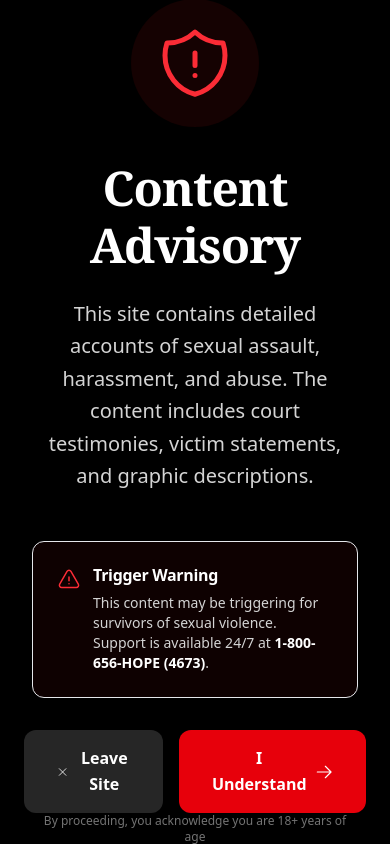
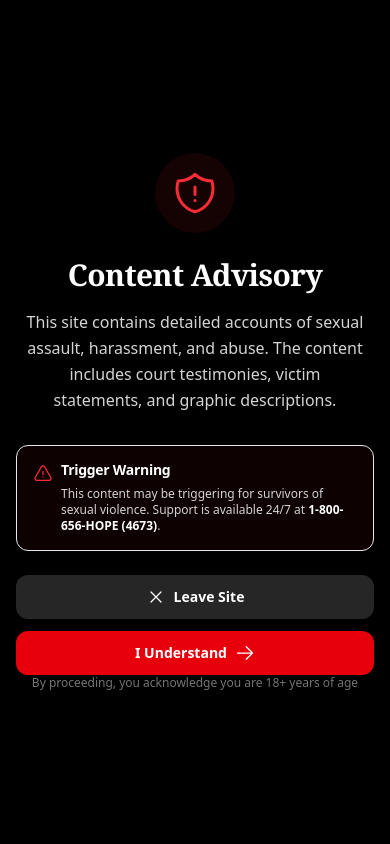
Before and after one commit to mematthew123/orange-shit, a Next.js app: page / in a window 390 px wide. Built offline with nearby package versions, Linux system fonts and the light colour scheme.

Commit message:
Refactor ImmersiveEntry component for improved layout and accessibility; adjust padding, font sizes, and button styles for better user experience.

```diff
--- a/components/ImmersiveEntry.tsx
+++ b/components/ImmersiveEntry.tsx
@@ -40,28 +40,28 @@ export function ImmersiveEntry({ onEnter }: { onEnter: () => void }) {
         }`}>
             {/* Stage 1: Warning */}
             {stage === 'warning' && (
-                <div className="h-full flex items-center justify-center p-8">
+                <div className="h-full flex items-center justify-center p-4 sm:p-8">
                     <div className="max-w-2xl w-full animate-fade-in">
-                        <div className="text-center mb-12">
-                            <div className="inline-flex p-6 bg-red-950/30 rounded-full mb-8">
-                                <ShieldExclamationIcon className="h-20 w-20 text-red-500" />
+                        <div className="text-center mb-8 sm:mb-12">
+                            <div className="inline-flex p-4 sm:p-6 bg-red-950/30 rounded-full mb-6 sm:mb-8">
+                                <ShieldExclamationIcon className="h-12 w-12 sm:h-16 md:h-20 sm:w-16 md:w-20 text-red-500" />
                             </div>
-                            <h1 className="text-5xl font-bold text-white mb-6 quote-serif">
+                            <h1 className="text-3xl sm:text-4xl md:text-5xl font-bold text-white mb-4 sm:mb-6 quote-serif">
                                 Content Advisory
                             </h1>
-                            <p className="text-xl text-neutral-300 leading-relaxed mb-8">
+                            <p className="text-base sm:text-lg md:text-xl text-neutral-300 leading-relaxed mb-6 sm:mb-8 px-2">
                                 This site contains detailed accounts of sexual assault,
                                 harassment, and abuse. The content includes court testimonies,
                                 victim statements, and graphic descriptions.
                             </p>
                         </div>
 
-                        <div className="bg-red-950/20 border border-red-500/30 rounded-xl p-6 mb-8">
-                            <div className="flex items-start gap-3">
-                                <ExclamationTriangleIcon className="h-6 w-6 text-red-500 flex-shrink-0 mt-0.5" />
+                        <div className="bg-red-950/20 border border-red-500/30 rounded-xl p-4 sm:p-6 mb-6 sm:mb-8">
+                            <div className="flex items-start gap-2 sm:gap-3">
+                                <ExclamationTriangleIcon className="h-5 w-5 sm:h-6 sm:w-6 text-red-500 flex-shrink-0 mt-0.5" />
                                 <div>
-                                    <h3 className="font-bold text-white mb-2">Trigger Warning</h3>
-                                    <p className="text-sm text-neutral-300">
+                                    <h3 className="font-bold text-white mb-2 text-sm sm:text-base">Trigger Warning</h3>
+                                    <p className="text-xs sm:text-sm text-neutral-300">
                                         This content may be triggering for survivors of sexual violence.
                                         Support is available 24/7 at <span className="font-bold text-white">1-800-656-HOPE (4673)</span>.
                                     </p>
@@ -69,24 +69,24 @@ export function ImmersiveEntry({ onEnter }: { onEnter: () => void }) {
                             </div>
                         </div>
 
-                        <div className="flex gap-4 justify-center">
+                        <div className="flex flex-col sm:flex-row gap-3 sm:gap-4 justify-center">
                             <button
                                 onClick={() => window.history.back()}
-                                className="px-8 py-4 bg-neutral-800 text-white rounded-xl font-semibold hover:bg-neutral-700 transition-all flex items-center gap-2"
+                                className="px-6 sm:px-8 py-3 sm:py-4 bg-neutral-800 text-white rounded-xl font-semibold hover:bg-neutral-700 transition-all flex items-center justify-center gap-2 text-sm sm:text-base"
                             >
                                 <XMarkIcon className="h-5 w-5" />
                                 Leave Site
                             </button>
                             <button
                                 onClick={() => setStage('preview')}
-                                className="px-8 py-4 bg-red-600 text-white rounded-xl font-semibold hover:bg-red-500 transition-all flex items-center gap-2 hover:scale-105"
+                                className="px-6 sm:px-8 py-3 sm:py-4 bg-red-600 text-white rounded-xl font-semibold hover:bg-red-500 transition-all flex items-center justify-center gap-2 hover:scale-105 text-sm sm:text-base"
                             >
                                 I Understand
                                 <ArrowRightIcon className="h-5 w-5" />
                             </button>
                         </div>
 
-                        <p className="text-center text-xs text-neutral-500 mt-8">
+                        <p className="text-center text-xs text-neutral-500 mt-6 sm:mt-8">
                             By proceeding, you acknowledge you are 18+ years of age
                         </p>
                     </div>
@@ -95,18 +95,18 @@ export function ImmersiveEntry({ onEnter }: { onEnter: () => void }) {
 
             {/* Stage 2: Preview */}
             {stage === 'preview' && (
-                <div className="h-full flex flex-col items-center justify-center p-8">
-                    <div className="max-w-4xl w-full animate-fade-in">
-                        <div className="text-center mb-12">
-                            <h2 className="text-6xl font-bold text-white mb-6 quote-serif">
-                                The Documented Truth
+                <div className="h-full flex flex-col items-center justify-center p-4 sm:p-8 overflow-y-auto">
+                    <div className="max-w-4xl w-full animate-fade-in py-8 sm:py-0">
+                        <div className="text-center mb-8 sm:mb-12">
+                            <h2 className="text-3xl sm:text-4xl md:text-5xl lg:text-6xl font-bold text-white mb-4 sm:mb-6 quote-serif px-2">
+                                Donald Trump & Jeffrey Epstein
                             </h2>
-                            <p className="text-2xl text-neutral-300 leading-relaxed">
-                                A comprehensive archive of allegations, testimonies, and legal proceedings
+                            <p className="text-lg sm:text-xl md:text-2xl text-neutral-300 leading-relaxed px-2">
+                                Friendship & Allegations Spanning Decades
                             </p>
                         </div>
 
-                        <div className={`grid grid-cols-2 md:grid-cols-4 gap-6 mb-12 transition-all duration-1000 ${
+                        <div className={`grid grid-cols-2 md:grid-cols-4 gap-4 sm:gap-6 mb-8 sm:mb-12 transition-all duration-1000 ${
                             statsVisible ? 'opacity-100 translate-y-0' : 'opacity-0 translate-y-8'
                         }`}>
                             {stats.map((stat, idx) => (
@@ -115,48 +115,48 @@ export function ImmersiveEntry({ onEnter }: { onEnter: () => void }) {
                                     className="text-center"
                                     style={{ transitionDelay: `${idx * 200}ms` }}
                                 >
-                                    <p className="text-5xl font-bold text-red-500 mb-2 quote-serif">
+                                    <p className="text-3xl sm:text-4xl md:text-5xl font-bold text-red-500 mb-1 sm:mb-2 quote-serif">
                                         {stat.number}
                                     </p>
-                                    <p className="text-sm text-neutral-400 uppercase tracking-wider">
+                                    <p className="text-xs sm:text-sm text-neutral-400 uppercase tracking-wider px-1">
                                         {stat.label}
                                     </p>
                                 </div>
                             ))}
                         </div>
 
-                        <div className="bg-neutral-900/50 rounded-xl p-8 mb-8 border border-white/10">
-                            <h3 className="text-xl font-bold text-white mb-4">What You'll Find Inside:</h3>
-                            <ul className="space-y-3 text-neutral-300">
+                        <div className="bg-neutral-900/50 rounded-xl p-4 sm:p-6 md:p-8 mb-6 sm:mb-8 border border-white/10">
+                            <h3 className="text-lg sm:text-xl font-bold text-white mb-3 sm:mb-4">What You'll Find Inside:</h3>
+                            <ul className="space-y-2 sm:space-y-3 text-sm sm:text-base text-neutral-300">
                                 <li className="flex items-start gap-2">
-                                    <span className="text-primary-500 mt-1">•</span>
+                                    <span className="text-primary-500 mt-1 flex-shrink-0">•</span>
                                     <span>Court documents and verified testimonies from 25+ women</span>
                                 </li>
                                 <li className="flex items-start gap-2">
-                                    <span className="text-primary-500 mt-1">•</span>
+                                    <span className="text-primary-500 mt-1 flex-shrink-0">•</span>
                                     <span>Timeline of events spanning over 40 years</span>
                                 </li>
                                 <li className="flex items-start gap-2">
-                                    <span className="text-primary-500 mt-1">•</span>
+                                    <span className="text-primary-500 mt-1 flex-shrink-0">•</span>
                                     <span>Audio and video evidence from public records</span>
                                 </li>
                                 <li className="flex items-start gap-2">
-                                    <span className="text-primary-500 mt-1">•</span>
+                                    <span className="text-primary-500 mt-1 flex-shrink-0">•</span>
                                     <span>Resources and support for survivors</span>
                                 </li>
                             </ul>
                         </div>
 
-                        <div className="flex gap-4 justify-center">
+                        <div className="flex flex-col sm:flex-row gap-3 sm:gap-4 justify-center">
                             <button
                                 onClick={() => setStage('warning')}
-                                className="px-8 py-4 bg-neutral-800 text-white rounded-xl font-semibold hover:bg-neutral-700 transition-all"
+                                className="px-6 sm:px-8 py-3 sm:py-4 bg-neutral-800 text-white rounded-xl font-semibold hover:bg-neutral-700 transition-all text-sm sm:text-base"
                             >
                                 Go Back
                             </button>
                             <button
                                 onClick={() => setStage('ready')}
-                                className="px-8 py-4 bg-gradient-to-r from-red-600 to-red-500 text-white rounded-xl font-semibold hover:scale-105 transition-all flex items-center gap-2 shadow-xl"
+                                className="px-6 sm:px-8 py-3 sm:py-4 bg-gradient-to-r from-red-600 to-red-500 text-white rounded-xl font-semibold hover:scale-105 transition-all flex items-center justify-center gap-2 shadow-xl text-sm sm:text-base"
                             >
                                 Enter Site
                                 <ArrowRightIcon className="h-5 w-5" />
@@ -168,17 +168,17 @@ export function ImmersiveEntry({ onEnter }: { onEnter: () => void }) {
 
             {/* Stage 3: Ready */}
             {stage === 'ready' && (
-                <div className="h-full flex items-center justify-center p-8">
-                    <div className="text-center animate-fade-in">
-                        <h2 className="text-7xl font-bold text-white mb-8 quote-serif">
+                <div className="h-full flex items-center justify-center p-4 sm:p-8">
+                    <div className="text-center animate-fade-in px-4">
+                        <h2 className="text-4xl sm:text-5xl md:text-6xl lg:text-7xl font-bold text-white mb-6 sm:mb-8 quote-serif">
                             Truth Matters
                         </h2>
-                        <p className="text-2xl text-neutral-300 mb-12">
+                        <p className="text-lg sm:text-xl md:text-2xl text-neutral-300 mb-8 sm:mb-12">
                             Every survivor deserves to be heard
                         </p>
                         <button
                             onClick={handleEnter}
-                            className="px-12 py-6 bg-white text-black rounded-xl font-bold text-xl hover:scale-105 transition-all shadow-2xl animate-pulse"
+                            className="px-8 sm:px-10 md:px-12 py-4 sm:py-5 md:py-6 bg-white text-black rounded-xl font-bold text-lg sm:text-xl hover:scale-105 transition-all shadow-2xl animate-pulse"
                         >
                             Begin
                         </button>
```
